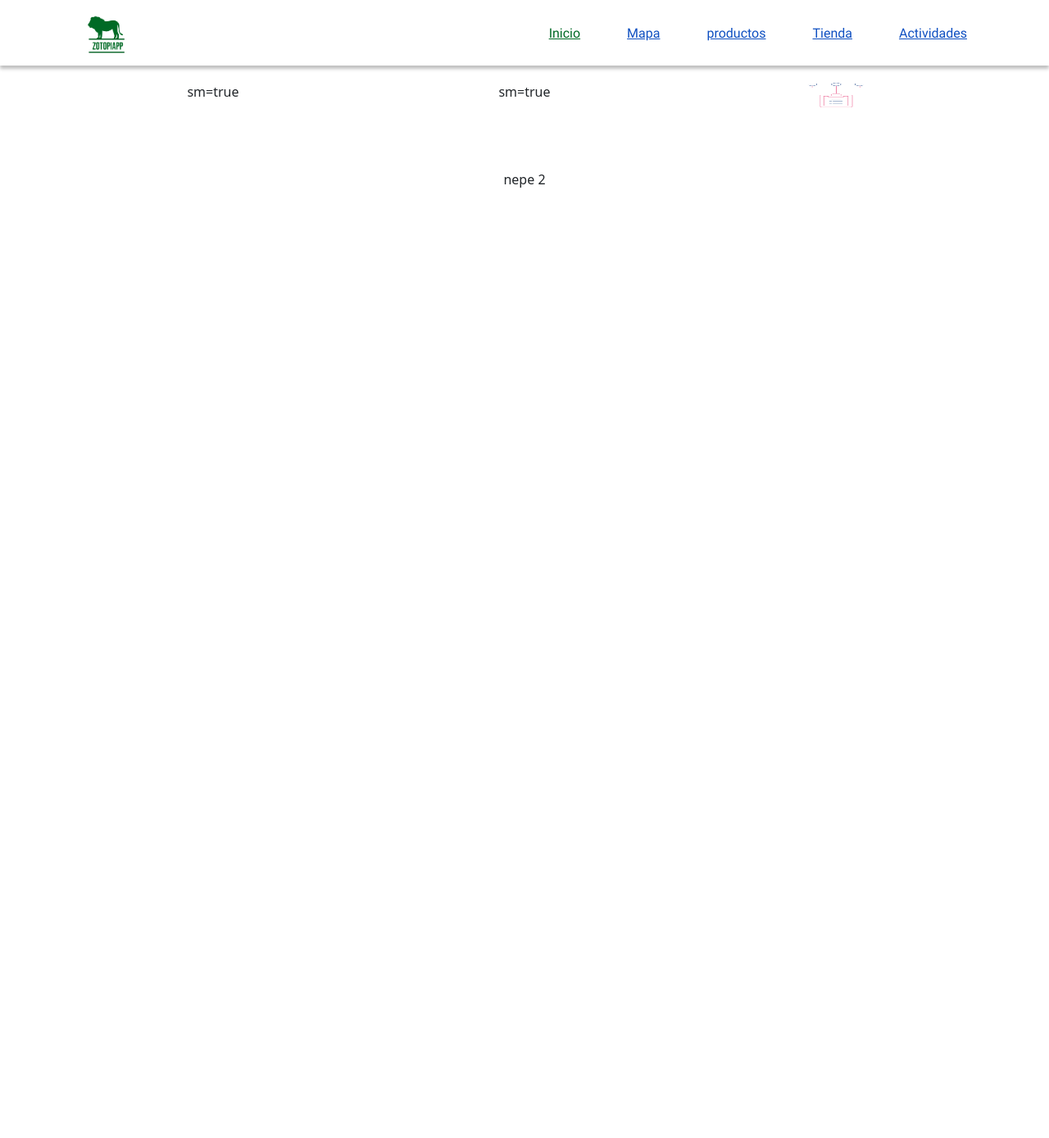
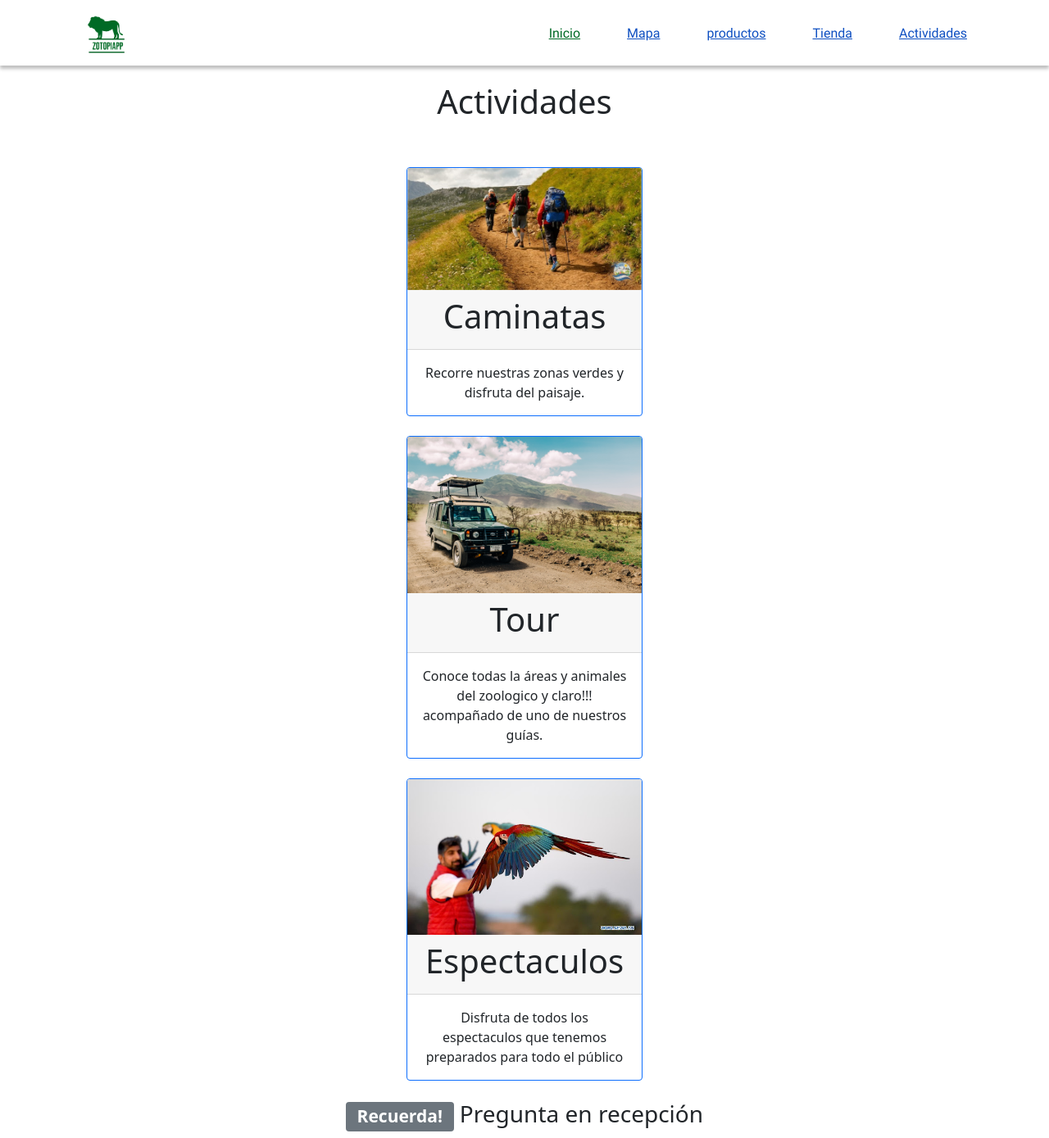
Before and after one commit to NoelAndrew/zotopiapp, a Next.js app: page /actividades in a window 1280 px wide. Shown: the whole page at 82% size. Before the commit the page ends 800 px from the top, so only its background shows below. Built offline with nearby package versions, Linux system fonts and the light colour scheme.

Commit message:
creacion de actividades
cards de actividades

```diff
--- a/src/pages/actividades/index.js
+++ b/src/pages/actividades/index.js
@@ -1,7 +1,7 @@
 import { useState, useEffect } from "react";
 import Navbar from '../../Components/Navbar/Navbar';
 import Head from 'next/head';
-import {Container, Row, Col, Card, Image} from 'react-bootstrap'
+import {Container, Row, Col, Card, Badge} from 'react-bootstrap'
 
 function Actividades() {
 
@@ -15,17 +15,49 @@
         <link rel="icon" href="/assets/Logo.png" />
       </Head>
     <Navbar/>
+
+
+
     <div className="actividades-container">
-    <Container>
-        <Row>
-            <Col sm>sm=true</Col>
-            <Col sm>sm=true</Col>
-            <Col sm>
-                <Image src="../../../assets/investigacion.png" roundedCircle/>
-            </Col>
-        </Row>
-    </Container>
-    <p>nepe 2</p>
+      <center>
+      <h1>Actividades</h1><br/><br/>
+        <Card border="primary" style={{ width: '18rem' }}>
+        <Card.Img variant="top" src="/assets/camin.jpg" />
+        <Card.Header><h1>Caminatas</h1></Card.Header>
+        <Card.Body>
+          <Card.Text>
+            Recorre nuestras zonas verdes y disfruta del paisaje.
+          </Card.Text>
+        </Card.Body>
+      </Card>
+      <br />
+
+      <Card border="primary" style={{ width: '18rem' }}>
+        <Card.Img variant="top" src="/assets/tour.jpg" />
+        <Card.Header><h1>Tour</h1></Card.Header>
+        <Card.Body>
+          <Card.Text>
+            Conoce todas la áreas y animales del zoologico y claro!!!
+            acompañado de uno de nuestros guías.
+          </Card.Text>
+        </Card.Body>
+      </Card>
+      <br />
+
+      <Card border="primary" style={{ width: '18rem' }}>
+        <Card.Img variant="top" src="/assets/espec.jpg" />
+        <Card.Header><h1>Espectaculos</h1></Card.Header>
+        <Card.Body>
+          <Card.Text>
+            Disfruta de todos los espectaculos que tenemos preparados para
+            todo el público
+          </Card.Text>
+        </Card.Body>
+      </Card>
+      <br />
+
+      <h3><Badge bg="secondary">Recuerda!</Badge> Pregunta en recepción</h3>
+      </center>
 
     </div>
     </>
--- a/src/styles/global.css
+++ b/src/styles/global.css
@@ -22,10 +22,6 @@
   text-align: center;
   margin-top: 100px;
 }
-.actividades-container img{
-  width: 30%;
-  height: 30%;
-}
 
 .cardImg{
   width:"3px";
```
Also changed, not shown: public/assets/tour.jpg (added).
